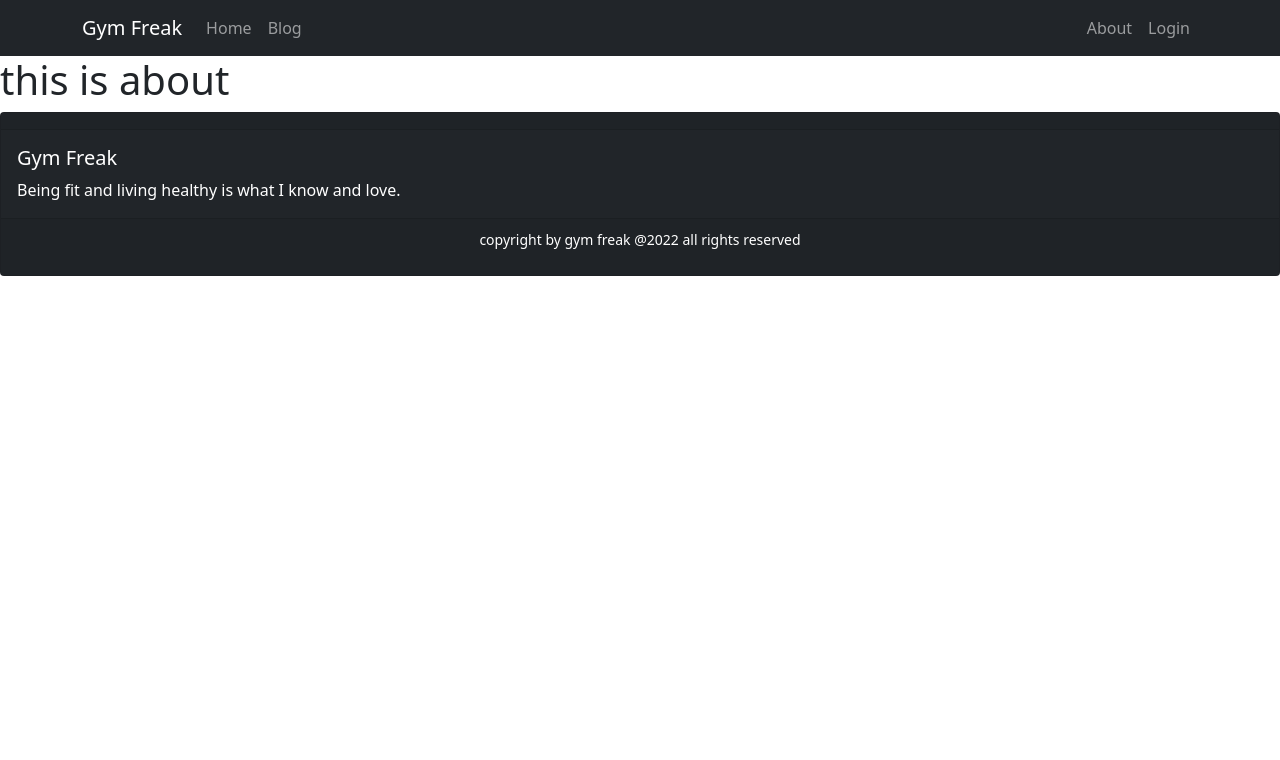
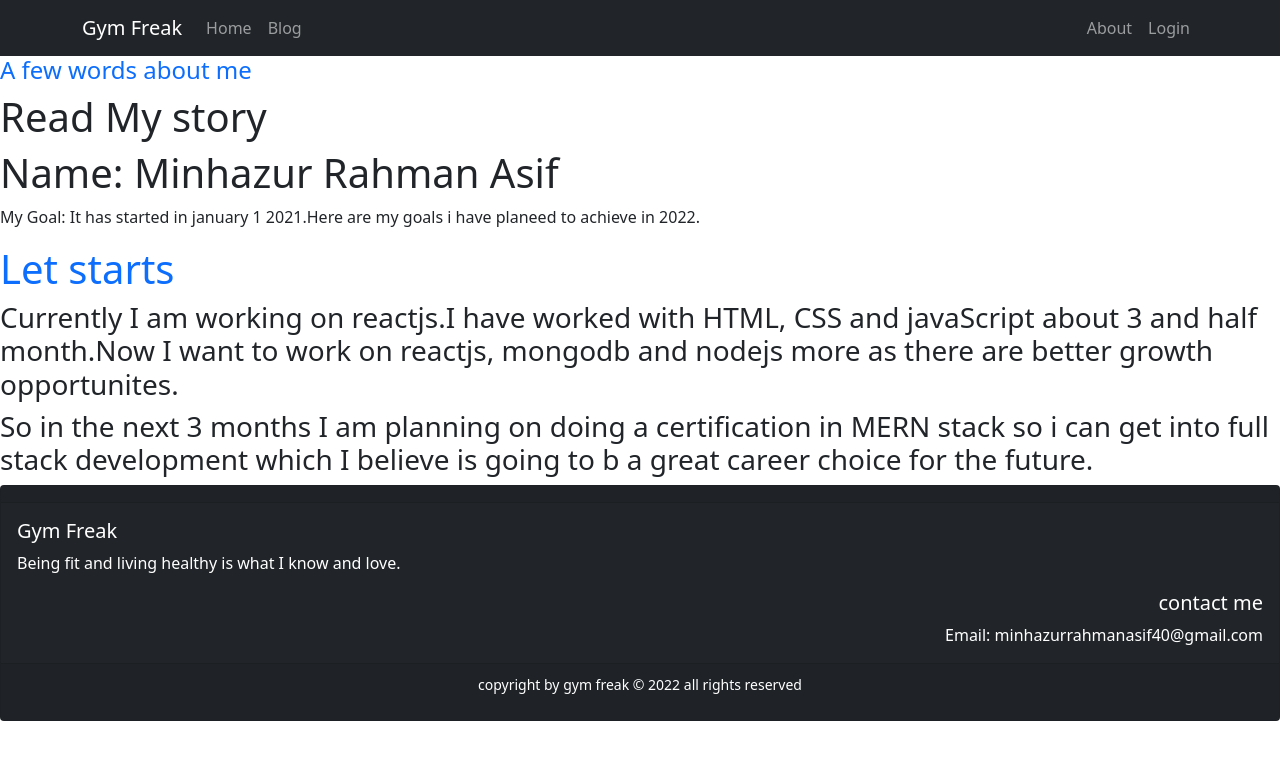
Before and after one commit to asifminhaz/gym-with-asif, a React (Create React App) app: page /about in a window 1280 px wide. Shown: the top 760 px of the page. Built offline with nearby package versions, Linux system fonts and the light colour scheme; no server answers.

Commit message:
add about me

```diff
--- a/package.json
+++ b/package.json
@@ -3,6 +3,7 @@
   "version": "0.1.0",
   "private": true,
   "dependencies": {
+    "@react-icons/all-files": "^4.1.0",
     "@testing-library/jest-dom": "^5.16.4",
     "@testing-library/react": "^13.1.1",
     "@testing-library/user-event": "^13.5.0",
@@ -12,6 +13,7 @@
     "react-bootstrap": "^2.2.3",
     "react-dom": "^18.0.0",
     "react-firebase-hooks": "^5.0.3",
+    "react-icons": "^4.3.1",
     "react-router-dom": "^6.3.0",
     "react-scripts": "5.0.1",
     "web-vitals": "^2.1.4"
--- a/src/Components/About/About.js
+++ b/src/Components/About/About.js
@@ -3,7 +3,13 @@ import React from 'react';
 const About = () => {
           return (
                     <div>
-                         <h1>this is about</h1>
+                         <h4 className='text-primary'>A few words about me</h4>
+                         <h1>Read My story</h1>
+                         <h1>Name: Minhazur Rahman Asif </h1>
+                         <p>My Goal: It has started in january 1 2021.Here are my goals i have planeed to achieve in 2022.</p>
+                         <h1 className='text-primary'>Let starts</h1>
+                         <h3>Currently I am working on reactjs.I have worked with HTML, CSS and javaScript about 3 and half month.Now I want to work on reactjs, mongodb and nodejs more as there are better growth opportunites.</h3>
+                         <h3>So in the next 3 months I am planning on doing a certification in MERN stack so i can get into full stack development which I believe is going to b a great career choice for the future. </h3>
                     </div>
           );
 };
--- a/src/Components/Login/SocialLogin/SocialLogin.js
+++ b/src/Components/Login/SocialLogin/SocialLogin.js
@@ -3,6 +3,7 @@ import { useSignInWithGoogle } from 'react-firebase-hooks/auth';
 import { useNavigate } from 'react-router-dom';
 import auth from '../../../Firebase.init';
 import Loading from '../../Loading/Loading';
+import {FaGoogle } from 'react-icons/fa';
 
 
 
@@ -40,7 +41,7 @@ const SocialLogin = () => {
                     onClick={() => signInWithGoogle()}
                     className='btn btn-primary w-50 d-block mx-auto my-2'>
 
-                    <span className='px-2'>Google Sign In</span>
+                    <span className='px-2'> <FaGoogle></FaGoogle> Google Sign In</span>
                 </button>
                 </div>
           </div>
--- a/src/Footer/Footer.js
+++ b/src/Footer/Footer.js
@@ -1,6 +1,8 @@
 
 import React from 'react';
 import { Card } from 'react-bootstrap';
+
+
 
 const Footer = () => {
           const today = new Date();
@@ -15,9 +17,14 @@ const Footer = () => {
     <Card.Text className='text-start'>
     Being fit and living healthy is what I know and love.
     </Card.Text>
+    <Card.Title className='text-end'>contact me</Card.Title>
+    <Card.Text className='text-end'>
+    Email:  minhazurrahmanasif40@gmail.com
+
+    </Card.Text>
 
   </Card.Body>
-  <Card.Footer><p><small>copyright by gym freak @{year} all rights reserved</small></p></Card.Footer>
+  <Card.Footer><p><small>copyright by gym freak &copy; {year} all rights reserved</small></p></Card.Footer>
 </Card>
 
                     </footer>
```
Also changed, not shown: 1 other file (tests, documents, lock files or other folders).
